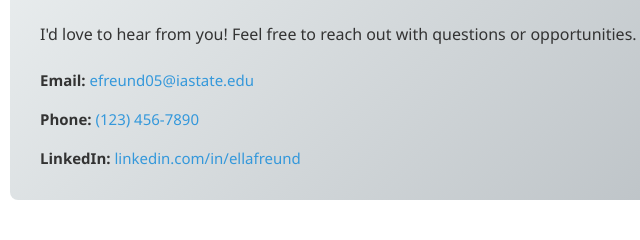
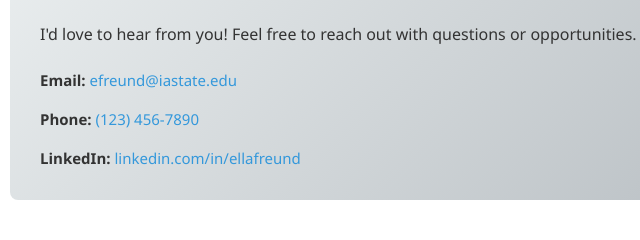
Before and after one commit to efreund05/ellawebsite1, a plain HTML site: page index.html in a window 1280 px wide. Shown: the part 2433-2673 px from the top of the page, 270-910 px from the left. Drawn offline with Linux system fonts and the light colour scheme.

Commit message:
Update email to efreund@iastate.edu

```diff
--- a/index.html
+++ b/index.html
@@ -116,7 +116,7 @@
                 <h2>Get In Touch</h2>
                 <p>I'd love to hear from you! Feel free to reach out with questions or opportunities.</p>
                 <div class="contact-info">
-                    <p><strong>Email:</strong> <a href="mailto:efreund05@iastate.edu">efreund05@iastate.edu</a></p>
+                    <p><strong>Email:</strong> <a href="mailto:efreund@iastate.edu">efreund@iastate.edu</a></p>
                     <p><strong>Phone:</strong> <a href="tel:+1234567890">(123) 456-7890</a></p>
                     <p><strong>LinkedIn:</strong> <a href="https://linkedin.com" target="_blank">linkedin.com/in/ellafreund</a></p>
                 </div>
```
